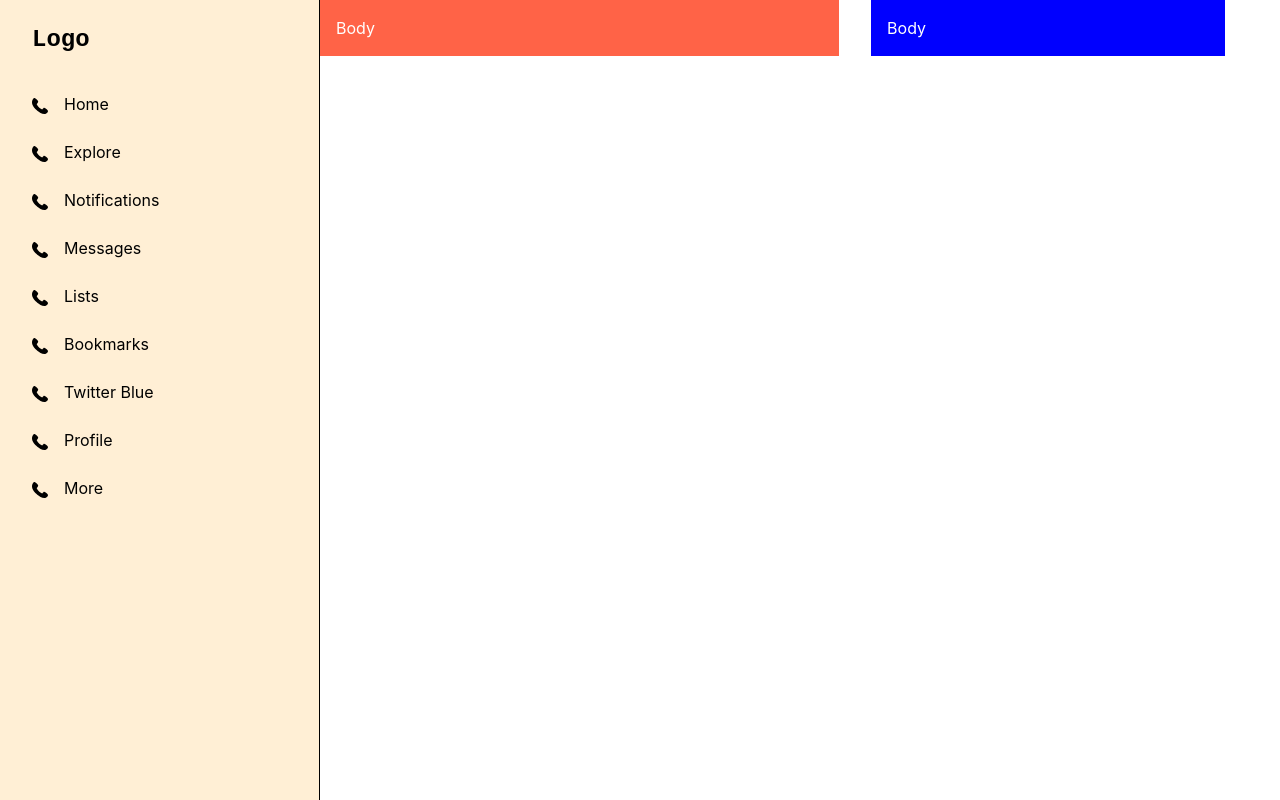
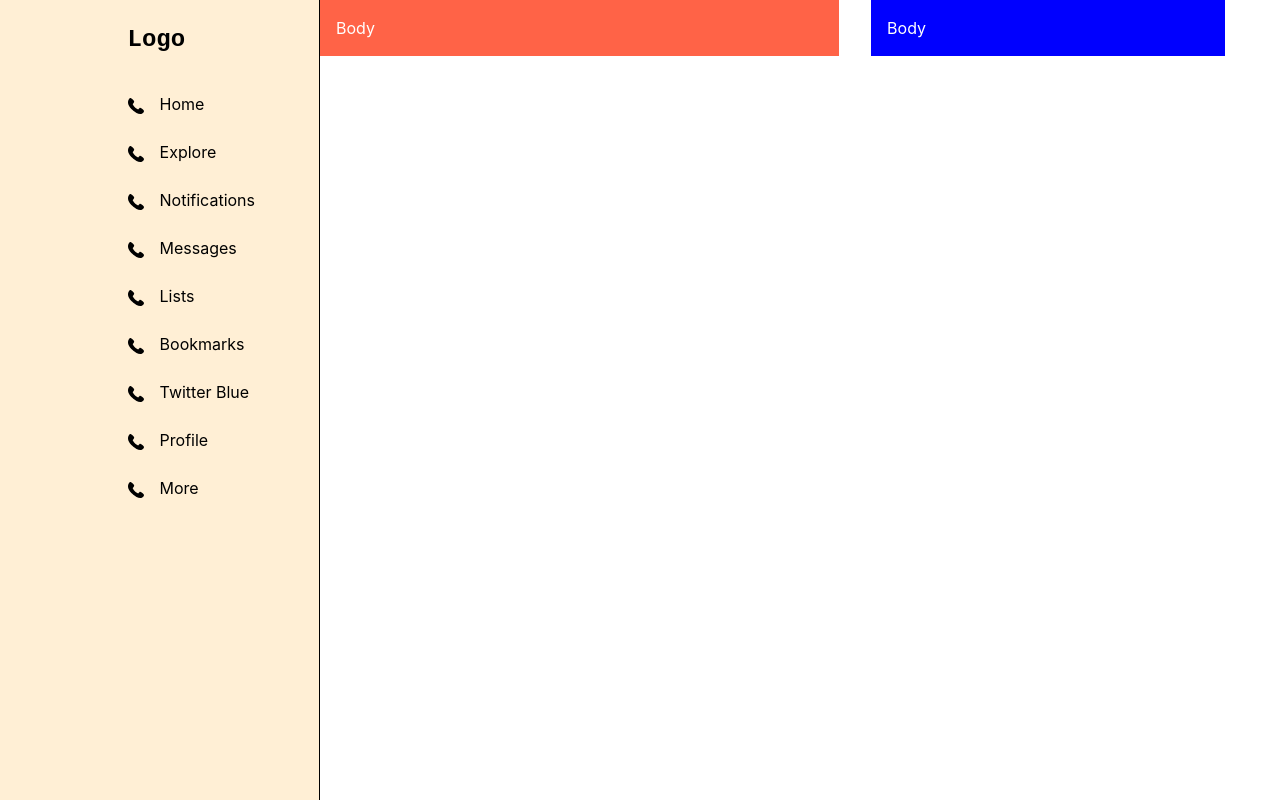
Before and after one commit to ignaways/cloneTwitter, a React (Create React App) app: page / in a window 1280 px wide. Built offline with nearby package versions, Linux system fonts and the light colour scheme.

Commit message:
side bar

```diff
--- a/src/components/header/Header.jsx
+++ b/src/components/header/Header.jsx
@@ -137,9 +137,9 @@ const LinkItems = [
 const Header = () => {
   return (
     <>
-      <Box bg="papayawhip" minH="100vh" w="100%" color="black">
+      <Flex bg="papayawhip" justifyContent="flex-end" minH="100vh" w="100%" color="black">
         <SidebarContent display={{ base: "none", md: "block" }} />
-      </Box>
+      </Flex>
     </>
   );
 };
@@ -151,7 +151,7 @@ const SidebarContent = (display) => {
       borderRight="1px"
       // borderRightColor={useColorModeValue("gray.200", "gray.700")}
       // w={{ base: "full", md: 60 }}
-      // pos="fixed"
+      pos="fixed"
       // h="full"
       h="100vh"
       {...display}
```
